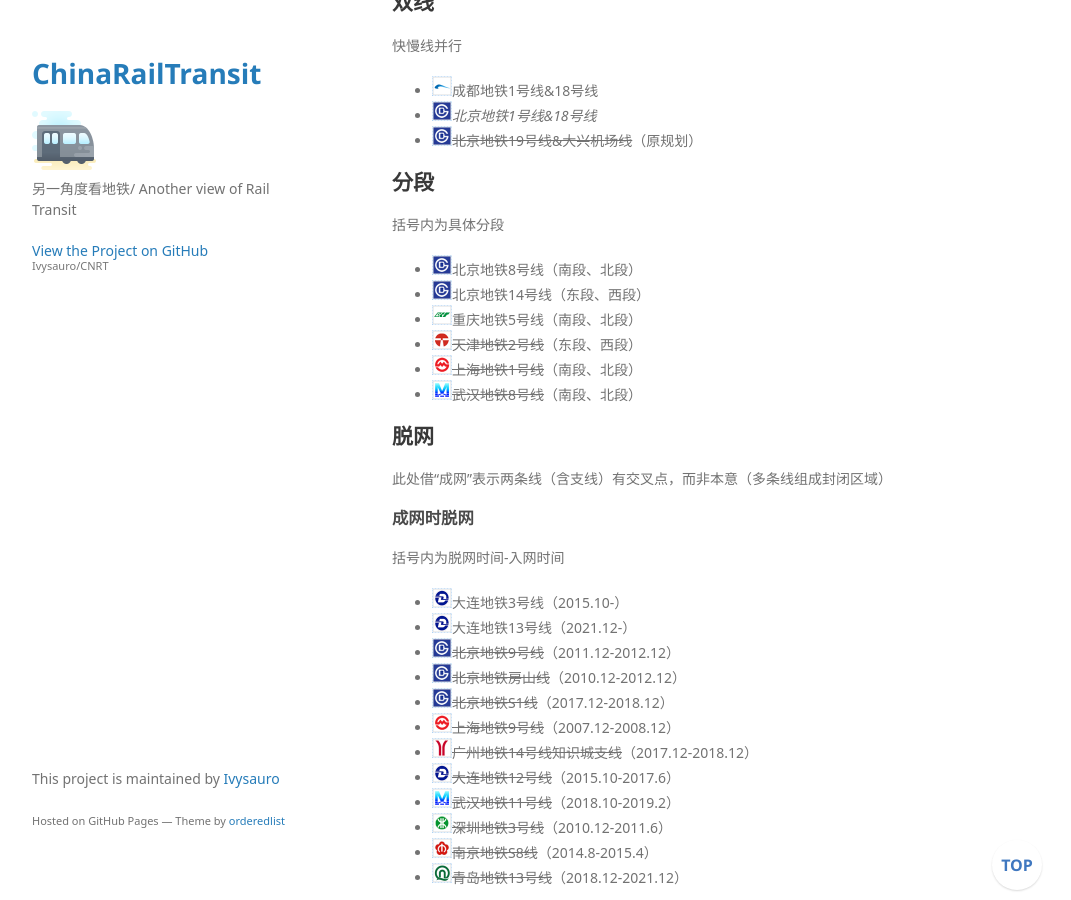
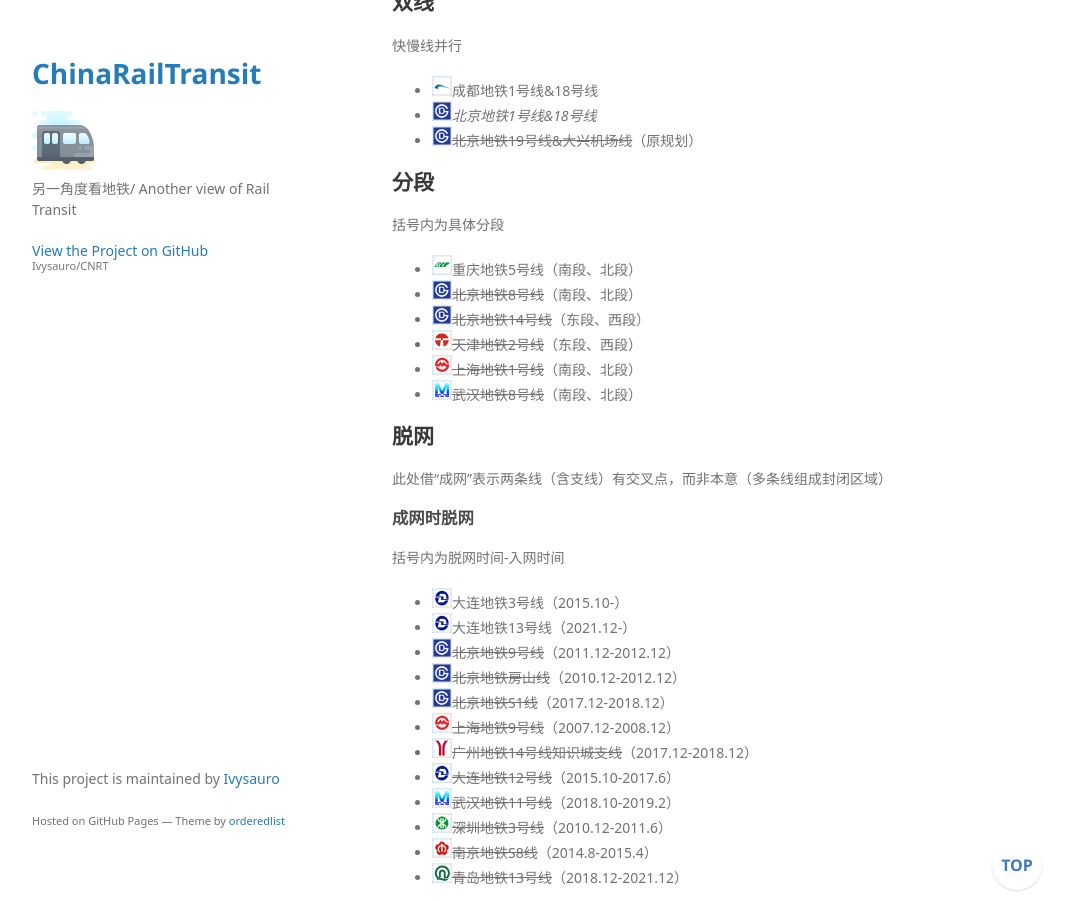
Before and after one commit to Ivysauro/CNRT, a Jekyll site: the page built from data/SpOp.md, in a window 1280 px wide and 900 px high, scrolled down 5051 px. Shown: the whole window, without its empty margins (178-1249 px from the left). Built offline with Jekyll 4.4.1, drawn with Linux system fonts in a browser that asks for light colours; some web fonts are replaced; our own code applies the rules of GitHub Pages for plain Markdown files; a script that is not in the unit is left out.

Commit message:
北京相关修改
北京8与北京14现已贯通

```diff
--- a/data/SpOp.md
+++ b/data/SpOp.md
@@ -212,9 +212,9 @@
 
 括号内为具体分段
 
-- <img src="https://raw.githubusercontent.com/Ivysauro/CNRT/master/images/city/bj.gif" width="20" hegiht="20"/>北京地铁8号线（南段、北段）
-- <img src="https://raw.githubusercontent.com/Ivysauro/CNRT/master/images/city/bj.gif" width="20" hegiht="20"/>北京地铁14号线（东段、西段）
 - <img src="https://raw.githubusercontent.com/Ivysauro/CNRT/master/images/city/cq.gif" width="20" hegiht="20"/>重庆地铁5号线（南段、北段）
+- <img src="https://raw.githubusercontent.com/Ivysauro/CNRT/master/images/city/bj.gif" width="20" hegiht="20"/>~~北京地铁8号线~~（南段、北段）
+- <img src="https://raw.githubusercontent.com/Ivysauro/CNRT/master/images/city/bj.gif" width="20" hegiht="20"/>~~北京地铁14号线~~（东段、西段）
 - <img src="https://raw.githubusercontent.com/Ivysauro/CNRT/master/images/city/tj.gif" width="20" hegiht="20"/>~~天津地铁2号线~~（东段、西段）
 - <img src="https://raw.githubusercontent.com/Ivysauro/CNRT/master/images/city/sh.gif" width="20" hegiht="20"/>~~上海地铁1号线~~（南段、北段）
 - <img src="https://raw.githubusercontent.com/Ivysauro/CNRT/master/images/city/wh.gif" width="20" hegiht="20"/>~~武汉地铁8号线~~（南段、北段）
```
